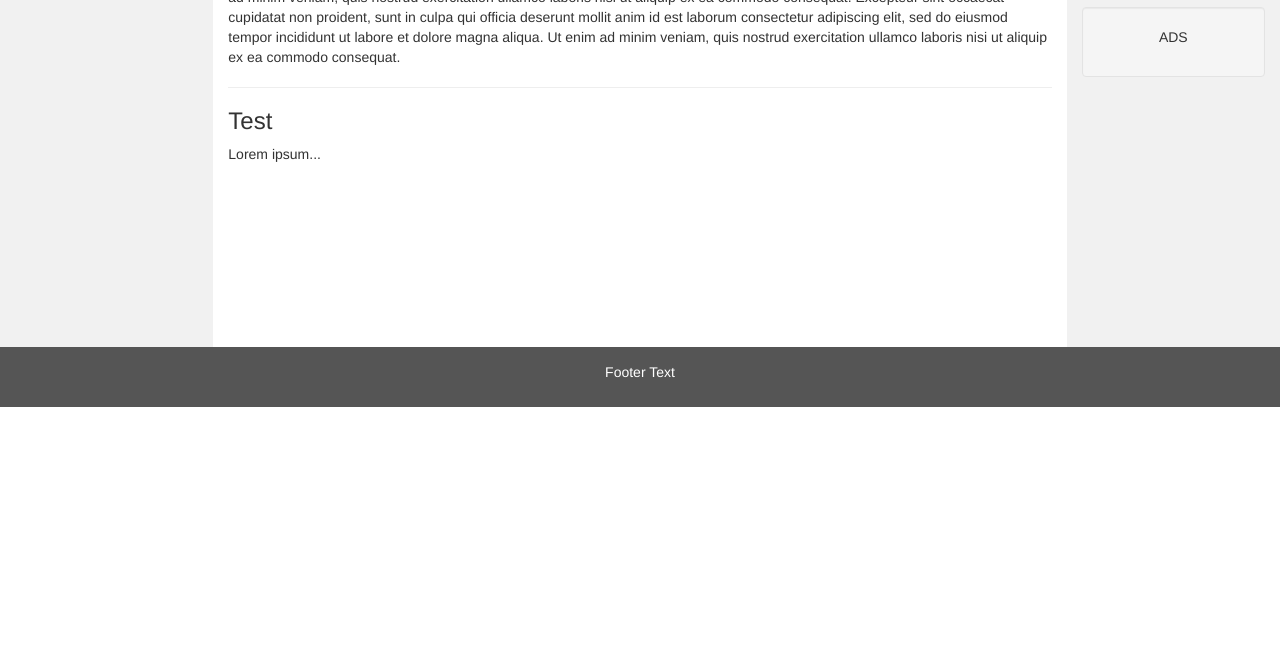
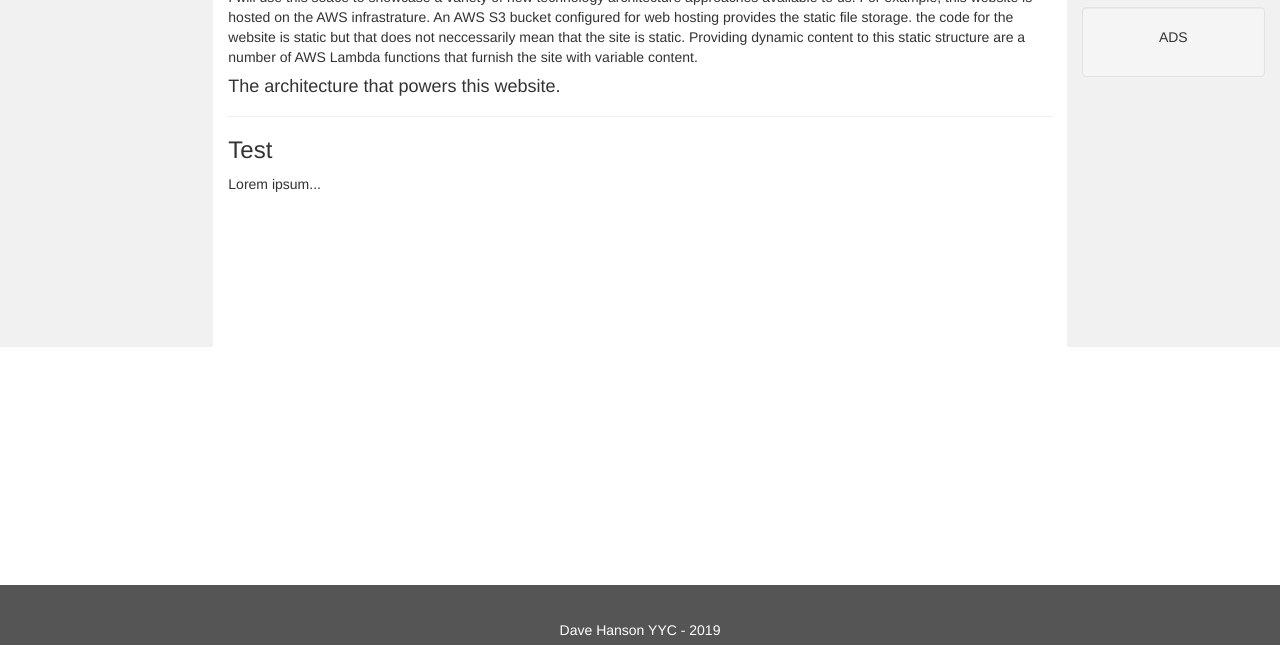
Before and after one commit to chossyrock/www.davehansonyyc.com, a plain HTML site: page index.html in a window 1280 px wide. Shown: the part 155-815 px from the top of the page. Drawn offline with nearby package versions, Linux system fonts and the light colour scheme.

Commit message:
added sticky footer, logo and welcome text

```diff
--- a/index.html
+++ b/index.html
@@ -39,6 +39,25 @@
       }
       .row.content {height:auto;}
     }
+
+    /* Sticky footer styles ------------------------ */
+    html {
+      position: relative;
+      min-height: 100%;
+    }
+    body {
+      margin-bottom: 60px; /* Margin bottom by footer height */
+    }
+    .footer {
+      position: absolute;
+      bottom: 0;
+      width: 100%;
+      height: 60px; /* Set the fixed height of the footer here */
+      line-height: 60px; /* Vertically center the text there */
+      //background-color: #f5f5f5;
+    }
+
+
   </style>
 </head>
 <body>
@@ -51,7 +70,7 @@
         <span class="icon-bar"></span>
         <span class="icon-bar"></span>
       </button>
-      <a class="navbar-brand" href="#">Logo</a>
+      <a class="navbar-brand" href="#">DH YYC</a>
     </div>
     <div class="collapse navbar-collapse" id="myNavbar">
       <ul class="nav navbar-nav">
@@ -76,7 +95,14 @@
     </div>
     <div class="col-sm-8 text-left">
       <h1>Welcome</h1>
-      <p>Lorem ipsum dolor sit amet, consectetur adipiscing elit, sed do eiusmod tempor incididunt ut labore et dolore magna aliqua. Ut enim ad minim veniam, quis nostrud exercitation ullamco laboris nisi ut aliquip ex ea commodo consequat. Excepteur sint occaecat cupidatat non proident, sunt in culpa qui officia deserunt mollit anim id est laborum consectetur adipiscing elit, sed do eiusmod tempor incididunt ut labore et dolore magna aliqua. Ut enim ad minim veniam, quis nostrud exercitation ullamco laboris nisi ut aliquip ex ea commodo consequat.</p>
+      <p>
+      This website intended to be a bit of a experiment.</br>
+      I will use this soace to showcase a variety of new technology architecture approaches available to us.  For example, this website is
+      hosted on the AWS infrastrature.  An AWS S3 bucket configured for web hosting provides the static file storage.  the code for the website is
+      static but that does not neccessarily mean that the site is static.  Providing dynamic content to this static structure are a number of AWS Lambda
+      functions that furnish the site with variable content.</br>
+      <bold><H4>The architecture that powers this website.</H4></bold>
+      </p>
       <hr>
       <h3>Test</h3>
       <p>Lorem ipsum...</p>
@@ -92,8 +118,8 @@
   </div>
 </div>
 
-<footer class="container-fluid text-center">
-  <p>Footer Text</p>
+<footer class="container-fluid text-center footer">
+  <p>Dave Hanson YYC - 2019</p>
 </footer>
 
 </body>
```
